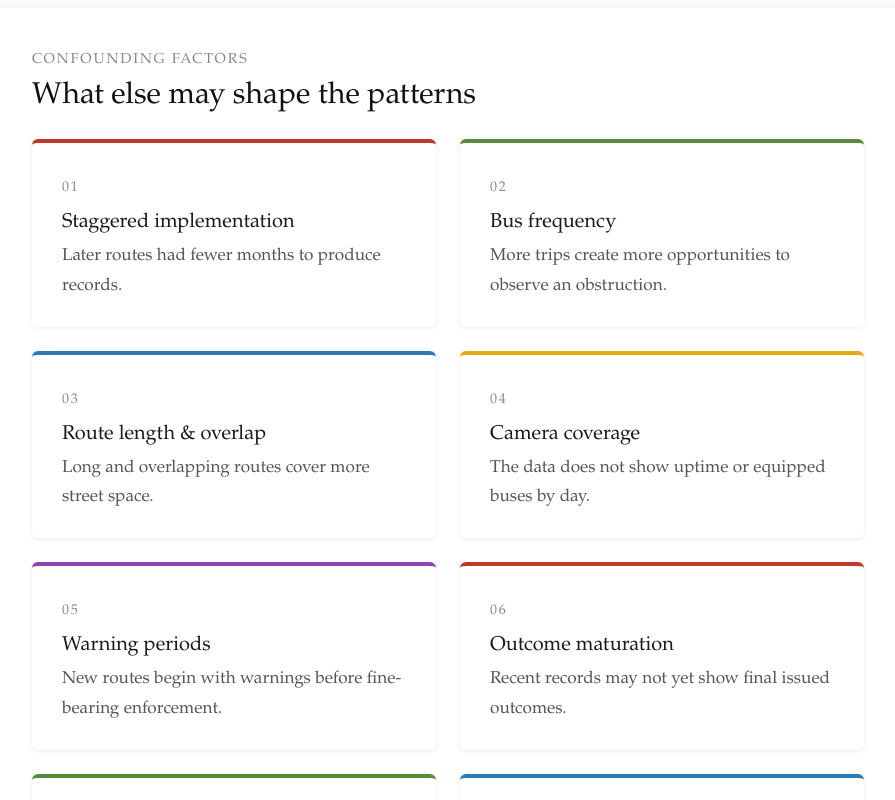
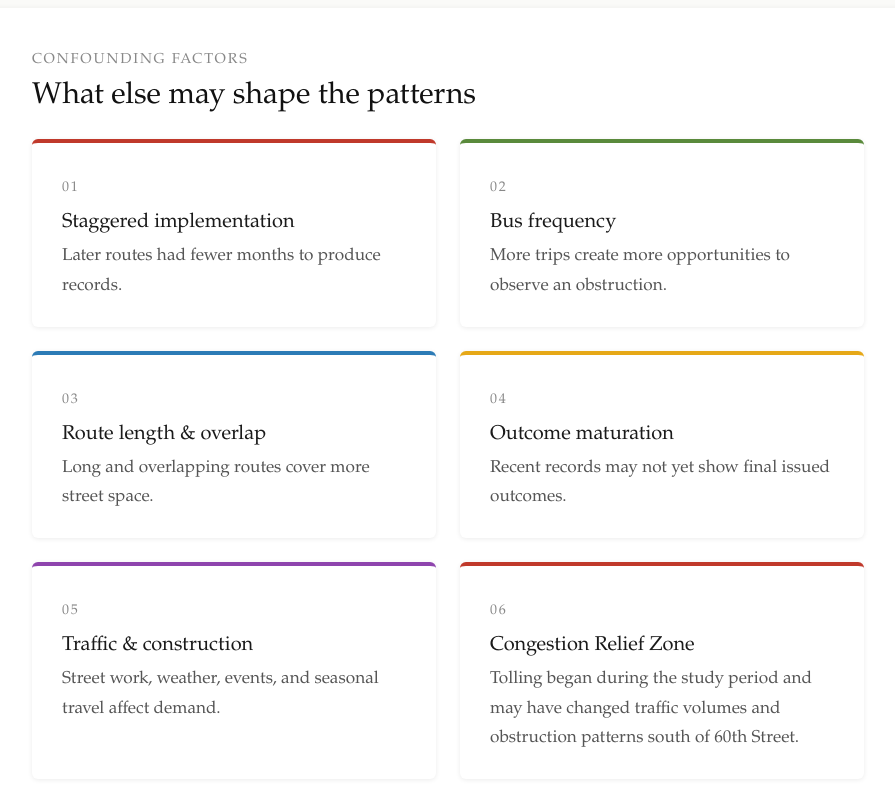
Before and after one commit to quinnaf19/ACE-Online-Report, a Next.js app: page / in a window 1280 px wide. Shown: the part 10860-11660 px from the top of the page, without its empty margins (312-1207 px from the left). Built offline with nearby package versions, Linux system fonts and the light colour scheme.

Commit message:
Revise confounding factors

```diff
--- a/app/page.tsx
+++ b/app/page.tsx
@@ -337,13 +337,11 @@ export default function Home() {
                 ["Staggered implementation", "Later routes had fewer months to produce records."],
                 ["Bus frequency", "More trips create more opportunities to observe an obstruction."],
                 ["Route length & overlap", "Long and overlapping routes cover more street space."],
-                ["Camera coverage", "The data does not show uptime or equipped buses by day."],
-                ["Warning periods", "New routes begin with warnings before fine-bearing enforcement."],
                 ["Outcome maturation", "Recent records may not yet show final issued outcomes."],
                 ["Traffic & construction", "Street work, weather, events, and seasonal travel affect demand."],
+                ["Congestion Relief Zone", "Tolling began during the study period and may have changed traffic volumes and obstruction patterns south of 60th Street."],
                 ["Land use & curb function", "Schools, hospitals, retail, and residences use curbs differently."],
                 ["Standardization", "Canonical labels can combine points that appear separately on the map."],
-                ["Descriptive, not causal", "The analysis identifies patterns; it cannot establish ACE caused them."],
               ].map((item, index) => <article key={item[0]}><span>{String(index + 1).padStart(2, "0")}</span><h3>{item[0]}</h3><p>{item[1]}</p></article>)}
             </div>
           </section>
```
